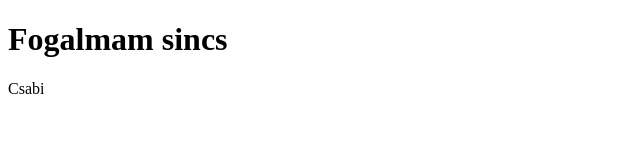
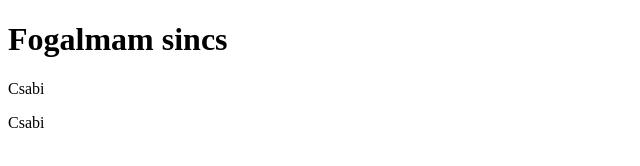
Before and after one commit to gyrkslevente/bolt, a plain HTML site: page index.html in a window 1280 px wide. Shown: the full height of the page, 0-640 px from the left. Drawn offline with Linux system fonts and the light colour scheme.

Commit message:
Update index.html

```diff
--- a/index.html
+++ b/index.html
@@ -5,6 +5,8 @@
 
 <h1>Fogalmam sincs</h1>
 <p>Csabi</p>
+  <p>Csabi</p>
+
 
 </body>
 </html>
```
